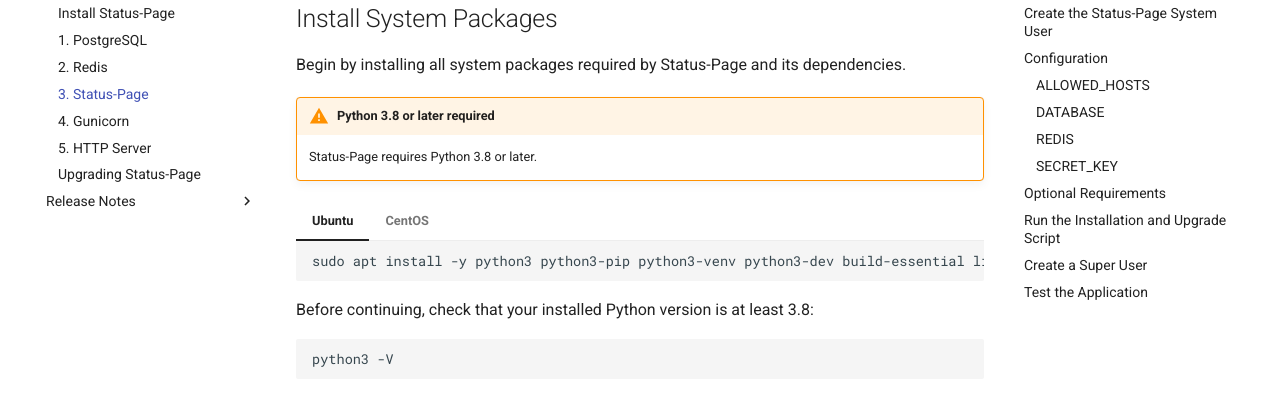
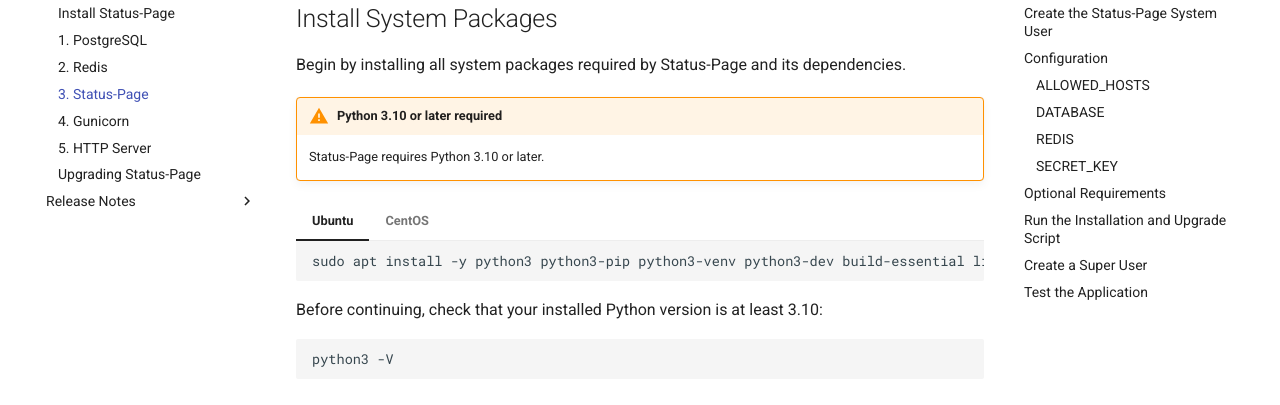
Before and after one commit to Status-Page/Status-Page, an MkDocs documentation site: the page built from docs/installation/3-status-page.md, in a window 1280 px wide and 900 px high. Shown: the part 179-584 px from the top of the window. Built offline with MkDocs 1.6.1 and Material for MkDocs 9.7.7, drawn with Linux system fonts in a browser that asks for light colours; comment, search, counter and statistics services are not loaded; some of the changed text lies outside the part shown.

Commit message:
chore: require python 3.10

````diff
--- a/docs/installation/3-status-page.md
+++ b/docs/installation/3-status-page.md
@@ -4,8 +4,8 @@
 
 Begin by installing all system packages required by Status-Page and its dependencies.
 
-!!! warning "Python 3.8 or later required"
-    Status-Page requires Python 3.8 or later.
+!!! warning "Python 3.10 or later required"
+    Status-Page requires Python 3.10 or later.
 
 === "Ubuntu"
 
@@ -19,7 +19,7 @@
     sudo yum install -y gcc libxml2-devel libxslt-devel libffi-devel libpq-devel openssl-devel redhat-rpm-config
     ```
 
-Before continuing, check that your installed Python version is at least 3.8:
+Before continuing, check that your installed Python version is at least 3.10:
 
 ```no-highlight
 python3 -V
@@ -195,10 +195,10 @@
 sudo /opt/status-page/upgrade.sh
 ```
 
-Note that **Python 3.8 or later is required** for Status-Page v2.0 and later releases. If the default Python installation on your server is set to a lesser version, pass the path to the supported installation as an environment variable named `PYTHON`. (Note that the environment variable must be passed _after_ the `sudo` command.)
+Note that **Python 3.10 or later is required** for Status-Page v2.0 and later releases. If the default Python installation on your server is set to a lesser version, pass the path to the supported installation as an environment variable named `PYTHON`. (Note that the environment variable must be passed _after_ the `sudo` command.)
 
 ```no-highlight
-sudo PYTHON=/usr/bin/python3.8 /opt/status-page/upgrade.sh
+sudo PYTHON=/usr/bin/python3.10 /opt/status-page/upgrade.sh
 ```
 
 !!! note
````
Also changed, not shown: README.md (+1 -1 lines), docs/installation/index.md (+1 -1 lines), docs/installation/upgrading.md (+3 -3 lines), docs/release-notes/index.md (+1 -0 lines), docs/release-notes/version-2.0.md (+3 -0 lines), 2 other files.
